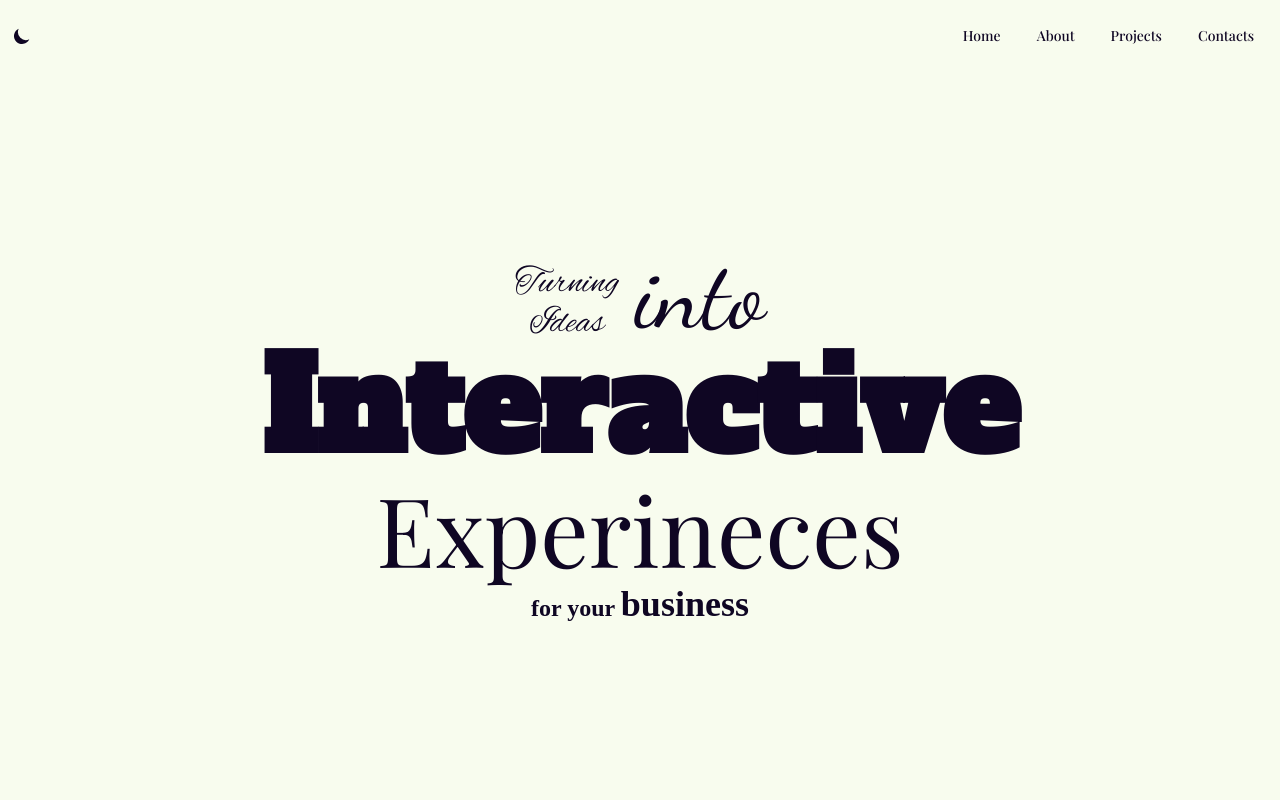
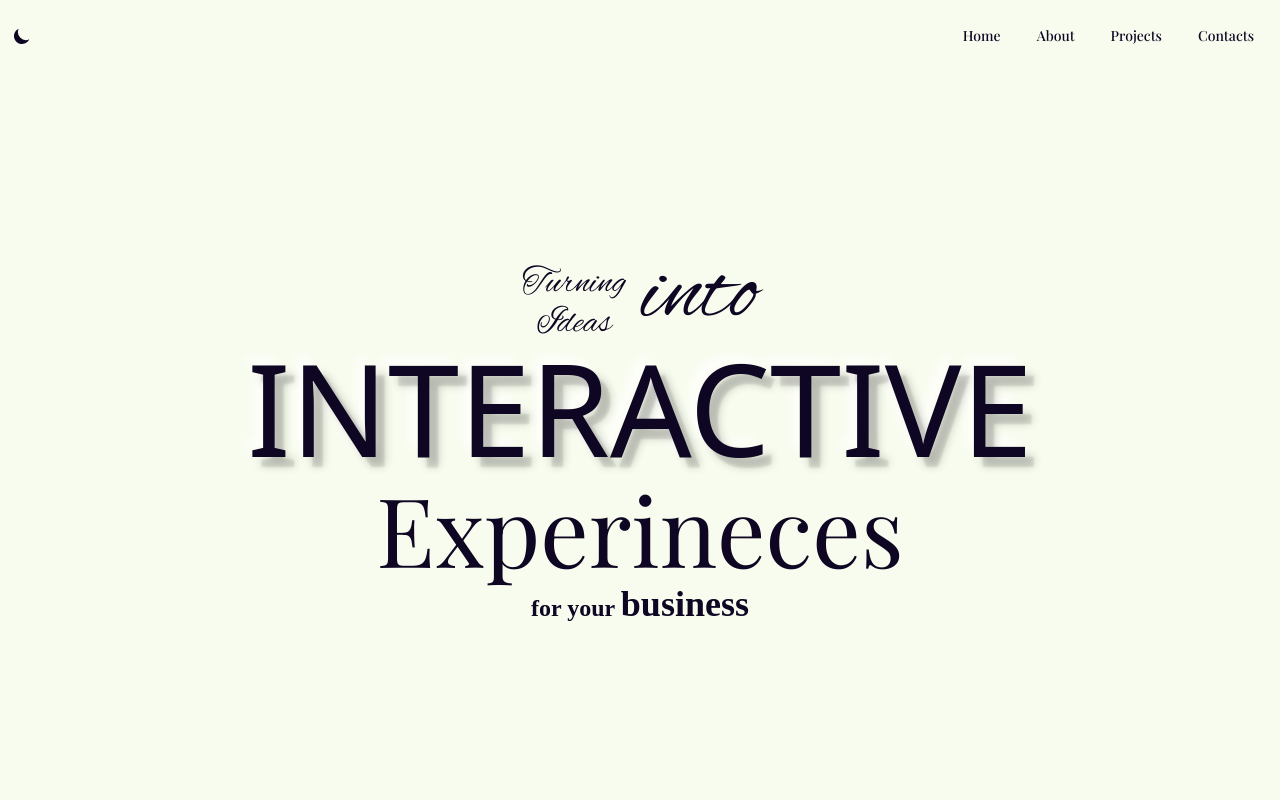
Before and after one commit to Mikra011/my_personal_portfolio_mikra, a React (Vite) app: page /home in a window 1280 px wide. Shown: the top 800 px of the page. Built offline with nearby package versions, Linux system fonts and the light colour scheme; a web font is replaced by a local one.

Commit message:
🚀 READY: Interactive text added

```diff
--- a/package.json
+++ b/package.json
@@ -13,6 +13,7 @@
   "dependencies": {
     "@fortawesome/free-brands-svg-icons": "^6.6.0",
     "@fortawesome/react-fontawesome": "^0.2.2",
+    "gsap": "^3.12.5",
     "react": "^18.2.0",
     "react-dom": "^18.2.0",
     "react-router-dom": "^6.23.1",
@@ -28,6 +29,7 @@
     "eslint-plugin-react-hooks": "^4.6.0",
     "eslint-plugin-react-refresh": "^0.4.6",
     "postcss": "^8.4.38",
+    "sass": "^1.78.0",
     "tailwindcss": "^3.4.4",
     "vite": "^5.2.0"
   }
--- a/src/components/Home.jsx
+++ b/src/components/Home.jsx
@@ -1,6 +1,7 @@
 import React from "react"
 import RingText from "./RingText"
 import CallToContact from "./CallToContact"
+import InteractiveText from "./InteractiveText"
 
 export default function Home() {
     return (
@@ -18,18 +19,14 @@ export default function Home() {
                                 Ideas
                             </span>
                         </div>
-                        <div className="flex flex-col pt-6 font-dancing ">
+                        <div className="flex flex-col pt-6 font-alex ">
                             <p className="text-4xl md:text-6xl lg:text-8xl">
                                 into
                             </p>
                         </div>
                     </div>
                     <div className="flex flex-col items-center">
-                        <span className="
-                        text-5xl md:text-7xl lg:text-9xl
-                        font-bold mb-2 font-alfa">
-                            Interactive
-                        </span>
+                        <InteractiveText />
                         <span className="font-play text-4xl md:text-6xl lg:text-8xl mb-2">
                             Experineces
                         </span>
--- /dev/null
+++ b/src/components/InteractiveText.jsx
@@ -0,0 +1,50 @@
+import React, { useEffect } from "react";
+import gsap from "gsap";
+import '../styles/interactivetext.scss'
+
+export default function InteractiveText() {
+    useEffect(() => {
+        const handleMouseMove = (e) => {
+            const x = e.clientX;
+            const y = e.clientY;
+            translate(x, y);
+        };
+
+        const handleTouchMove = (e) => {
+            const x = e.targetTouches[0].clientX;
+            const y = e.targetTouches[0].clientY;
+            translate(x, y);
+        };
+
+        const translate = (x, y) => {
+            const xTranslate = (window.innerWidth / 2 - x) / 20;
+            const yTranslate = (window.innerHeight / 2 - y) / 20;
+
+            gsap.to(".interactive-text", {
+                textShadow: `
+                    ${xTranslate}px ${yTranslate}px 2px rgba(0,0,0,0.01),
+                    ${xTranslate}px ${yTranslate}px 10px rgba(0,0,0,0.15),
+                    ${-xTranslate}px ${-yTranslate}px 20px rgba(255,255,255, 0.5)`,
+                fontVariationSettings: `'wght' ${(x / window.innerWidth) * 700}`,
+                "--x-translate": window.innerWidth / 2 - x,
+                "--y-translate": window.innerHeight / 2 - y,
+                ease: "expo.out"
+            });
+        };
+
+        window.addEventListener("mousemove", handleMouseMove);
+        window.addEventListener("touchmove", handleTouchMove);
+
+        return () => {
+            window.removeEventListener("mousemove", handleMouseMove);
+            window.removeEventListener("touchmove", handleTouchMove);
+        };
+    }, []);
+
+    return (
+        <span className="
+            interactive-text text-5xl md:text-7xl lg:text-9xl mb-2">
+            INTERACTIVE
+        </span>
+    )
+}
--- /dev/null
+++ b/src/styles/interactivetext.scss
@@ -0,0 +1,24 @@
+/* Custom styles for the interactive span */
+@function grid($grid-size) {
+  @return calc(100vw / 24 * #{$grid-size});
+}
+
+.interactive-text {
+  --x-translate: 0;
+  --y-translate: 0;
+  font-size: grid(3);
+
+  /* Properly update the matrix3d transform */
+  transform: matrix3d(
+    1, 0, 0, calc(var(--x-translate) / 1000000),
+    0, 1, 0, calc(var(--y-translate) / 1000000),
+    0, 0, 1, 0,
+    0, 0, 0, 1
+  );
+
+  font-variation-settings: 'wght' 700;
+  text-shadow:
+    calc(grid(10/60)) 10px 2px rgba(0, 0, 0, 0.1),
+    calc(grid(10/60)) calc(grid(10/60)) 10px rgba(0, 0, 0, 0.2),
+    calc(-1 * grid(10/60)) calc(-1 * grid(10/60)) 10px rgba(255, 255, 255, 0.7);
+}
```
Also changed, not shown: 1 other file (tests, documents, lock files or other folders).
